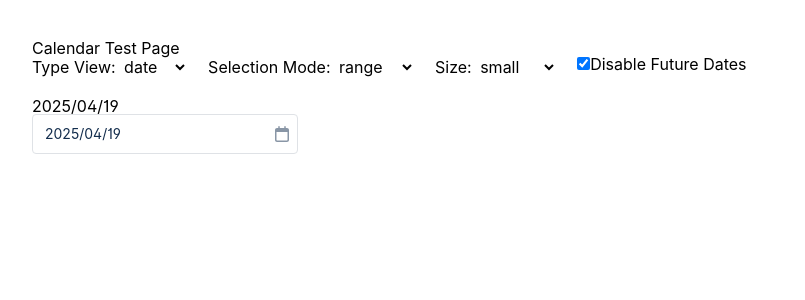
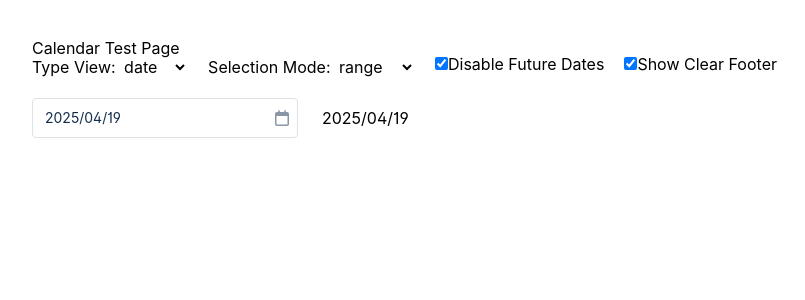
Before and after one commit to hiba-malhiss/my-components-app, a React (Vite) app: page / in a window 1280 px wide. Shown: the top 300 px of the page, without its empty margins (8-813 px from the left). Built offline with nearby package versions, Linux system fonts and the light colour scheme.

Commit message:
chore: update calendar test page

```diff
--- a/src/App.tsx
+++ b/src/App.tsx
@@ -4,94 +4,85 @@ import Calendar from './components/Calendar/Calendar';
 
 const typeViews = ['date', 'month', 'year'] as const;
 const selectionModes = ['single', 'multiple', 'range'] as const;
-const sizes = ['small', 'medium', 'large'] as const;
 
 const App = () => {
   const [value, setValue] = useState<moment.Moment | moment.Moment[] | null>(moment());
   const [typeView, setTypeView] = useState<typeof typeViews[number]>('date');
   const [selectionMode, setSelectionMode] = useState<typeof selectionModes[number]>('range');
-  const [size, setSize] = useState<typeof sizes[number]>('small');
   const [disableFutureDates, setDisableFutureDates] = useState(true);
-
-  const handleTypeViewChange = (e: React.ChangeEvent<HTMLSelectElement>) => {
-    setTypeView(e.target.value as typeof typeViews[number]);
-    setValue(null);
-  };
-
-  const handleSelectionModeChange = (e: React.ChangeEvent<HTMLSelectElement>) => {
-    setSelectionMode(e.target.value as typeof selectionModes[number]);
-    setValue(null);
-  };
-
-  const handleSizeChange = (e: React.ChangeEvent<HTMLSelectElement>) => {
-    setSize(e.target.value as typeof sizes[number]);
-  };
-
-  const toggleDisableFutureDates = () => {
-    setDisableFutureDates(!disableFutureDates);
-    setValue(null);
-  };
+  const [withClearFooter, setWithClearFooter] = useState(true);
+  const [minDate, setMinDate] = useState<moment.Moment | undefined>(moment().subtract(1, 'month'));
+  const [maxDate, setMaxDate] = useState<moment.Moment | undefined>(moment().add(1, 'month'));
+  const [disabledDates, setDisabledDates] = useState<moment.Moment[]>([
+    moment().add(1, 'day'),
+    moment().add(2, 'days'),
+  ]);
 
   return (
     <div style={{ padding: 40 }}>
       <h2>Calendar Test Page</h2>
 
-      <div style={{ display: 'flex', gap: 20, marginBottom: 20 }}>
+      <div style={{ display: 'flex', flexWrap: 'wrap', gap: 20, marginBottom: 20 }}>
         <div>
           <label>Type View: </label>
-          <select value={typeView} onChange={handleTypeViewChange}>
+          <select value={typeView} onChange={(e) => {
+            setTypeView(e.target.value as typeof typeViews[number]);
+            setValue(null);
+          }}>
             {typeViews.map((view) => (
-              <option key={view} value={view}>
-                {view}
-              </option>
+              <option key={view} value={view}>{view}</option>
             ))}
           </select>
         </div>
 
         <div>
           <label>Selection Mode: </label>
-          <select value={selectionMode} onChange={handleSelectionModeChange}>
+          <select value={selectionMode} onChange={(e) => {
+            setSelectionMode(e.target.value as typeof selectionModes[number]);
+            setValue(null);
+          }}>
             {selectionModes.map((mode) => (
-              <option key={mode} value={mode}>
-                {mode}
-              </option>
-            ))}
-          </select>
-        </div>
-
-        <div>
-          <label>Size: </label>
-          <select value={size} onChange={handleSizeChange}>
-            {sizes.map((s) => (
-              <option key={s} value={s}>
-                {s}
-              </option>
+              <option key={mode} value={mode}>{mode}</option>
             ))}
           </select>
         </div>
 
         <div>
           <label>
-            <input
-              type="checkbox"
-              checked={disableFutureDates}
-              onChange={toggleDisableFutureDates}
-            />
+            <input type="checkbox" checked={disableFutureDates} onChange={() => {
+              setDisableFutureDates(!disableFutureDates);
+              setValue(null);
+            }} />
             Disable Future Dates
           </label>
         </div>
+
+        <div>
+          <label>
+            <input type="checkbox" checked={withClearFooter} onChange={() => setWithClearFooter(!withClearFooter)} />
+            Show Clear Footer
+          </label>
         </div>
-      {Array.isArray(value) ? value.map(v=>v.format('YYYY/MM/DD')).join(','): value?.format('YYYY/MM/DD')}
-      <div></div>
+      </div>
+
+      <div style={{ display: 'flex', gap: '24px', alignItems: 'center' }}>
         <Calendar
           value={value}
           onChange={setValue}
           typeView={typeView}
-        withClearFooter
           selectionMode={selectionMode}
-        size={size}
           disableFutureDates={disableFutureDates}
+          withClearFooter={withClearFooter}
+          // minDate={minDate}
+          // maxDate={maxDate}
+          disabledDates={disabledDates}
         />
+        <div>
+          {Array.isArray(value)
+            ? value.map(v => v.format('YYYY/MM/DD')).join(', ')
+            : value?.format('YYYY/MM/DD')}
+        </div>
+      </div>
     </div>
   );
 };
```
Lines whose indentation alone changed are shown as unchanged.
